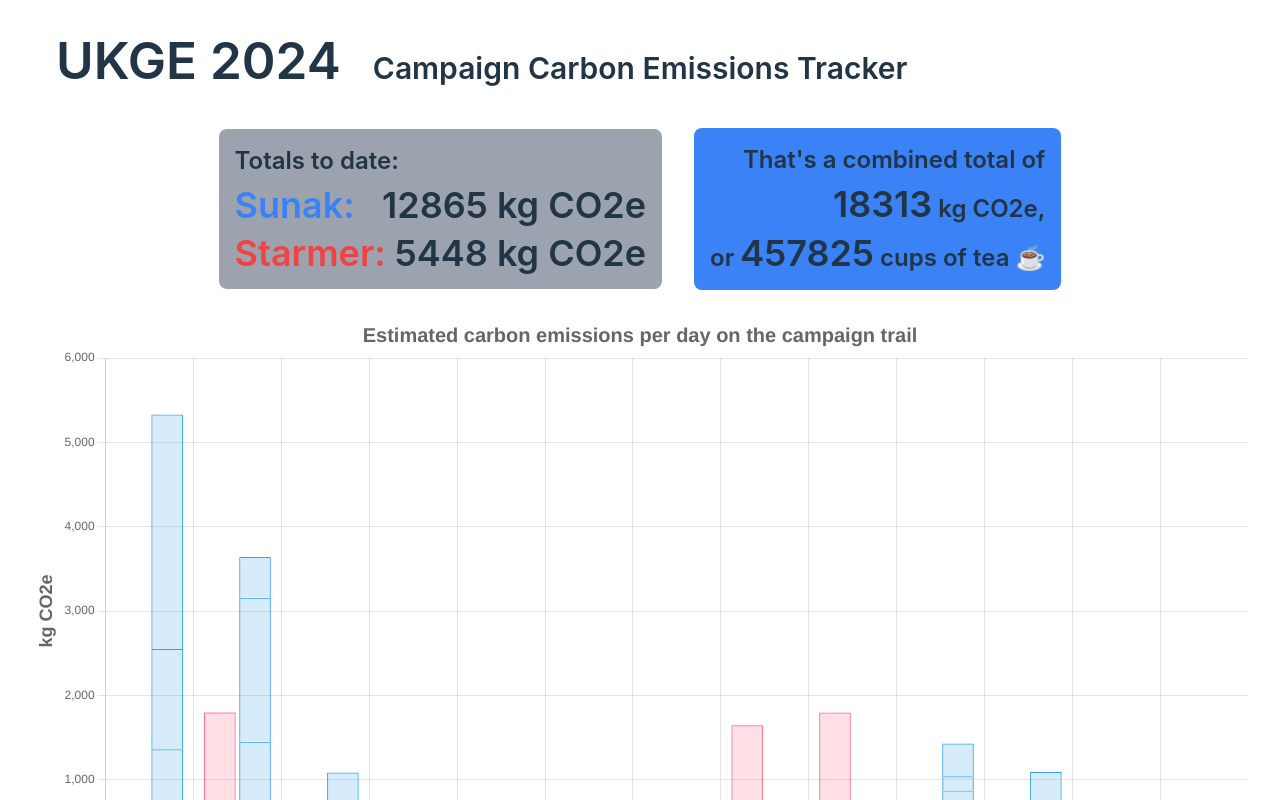
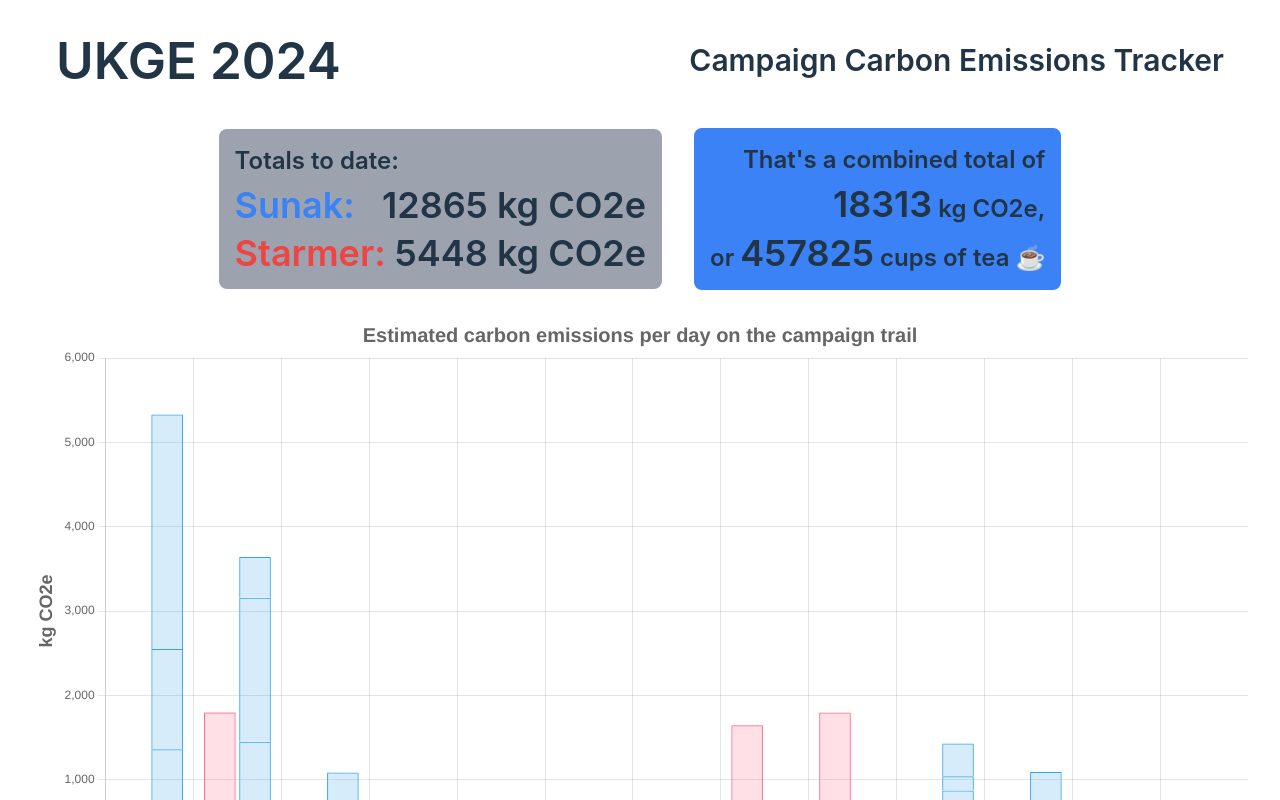
Before and after one commit to ZakryDat/campaign-carbon-emissions, a React (Vite) app: page / in a window 1280 px wide. Shown: the top 800 px of the page. Built offline with nearby package versions, Linux system fonts and the light colour scheme.

Commit message:
feat: add buy me a coffee

```diff
--- a/index.html
+++ b/index.html
@@ -5,6 +5,9 @@
     <meta charset="UTF-8" />
     <link rel="icon" type="image/svg+xml" href="/co2.svg" />
     <meta name="viewport" content="width=device-width, initial-scale=1.0" />
+    <script data-name="BMC-Widget" data-cfasync="false" src="https://cdnjs.buymeacoffee.com/1.0.0/widget.prod.min.js"
+        data-id="zakrydat" data-description="Support me on Buy me a coffee!" data-message="" data-color="#5F7FFF"
+        data-position="Right" data-x_margin="18" data-y_margin="18"></script>
     <title>UKGE CCET</title>
 </head>
 
--- a/src/App.jsx
+++ b/src/App.jsx
@@ -27,14 +27,9 @@
 
     return (
         <>
-            <div className='flex justify-between px-6 font-semibold mb-4 pb-6'>
-                <div className='flex items-baseline gap-8'>
-                    <h1>UKGE 2024</h1>
-                    <h2 className='text-3xl'>Campaign Carbon Emissions Tracker</h2>
-                </div>
-                <div>
-                    <a href=''></a>
-                </div>
+            <div className='flex justify-between px-6 font-semibold mb-4 pb-6 items-center'>
+                <h1>UKGE 2024</h1>
+                <h2 className='text-3xl'>Campaign Carbon Emissions Tracker</h2>
             </div>
             <div className='flex font-semibold items-center justify-center mb-6 gap-8'>
                 <div className='flex flex-col text-4xl bg-gray-400 dark:bg-gray-700 p-4 rounded-lg gap-2'>
```
